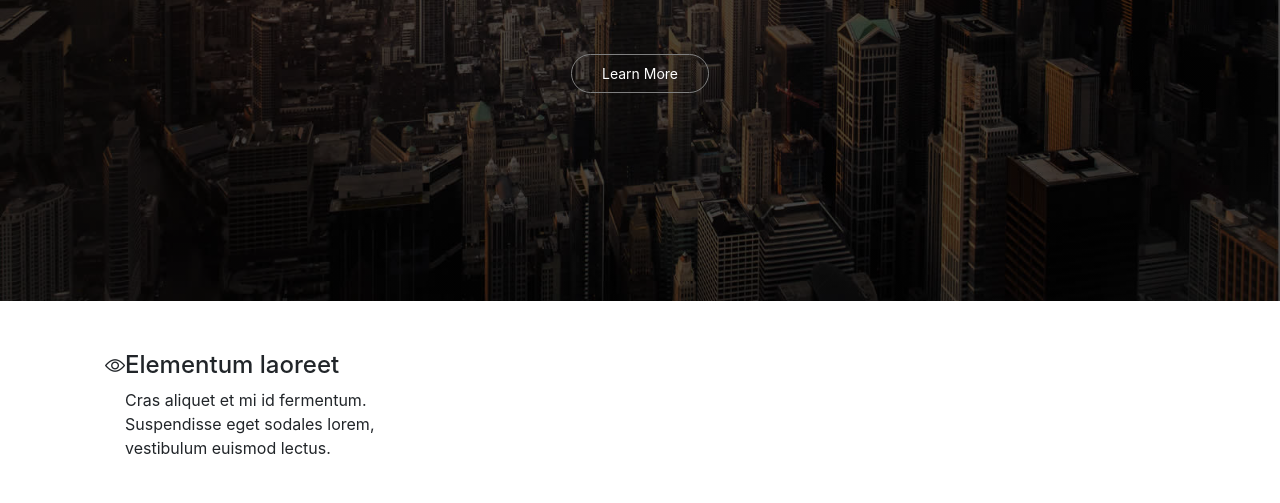
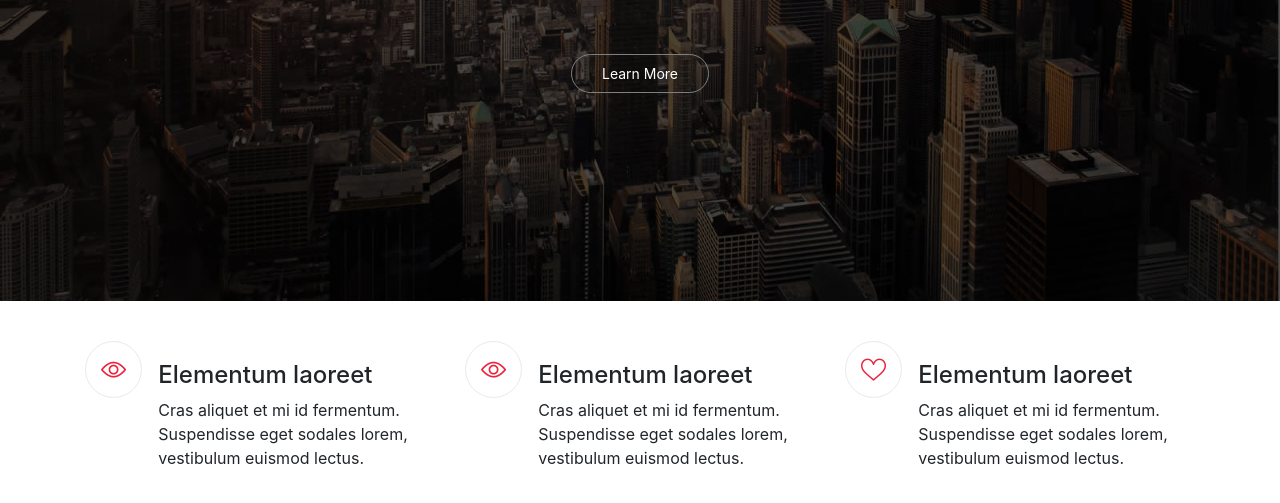
Before and after one commit to eph23/classproject2, a plain HTML site: page index.html in a window 1280 px wide. Shown: the part 299-802 px from the top of the page. Drawn offline with Linux system fonts and the light colour scheme.

Commit message:
Services

```diff
--- a/assets/style.css
+++ b/assets/style.css
@@ -59,3 +59,16 @@ body {
   padding: 50px 0;
   background: #fff;
 }
+
+.services-card__icon-item::before {
+  margin-left: 0;
+  font-size: 25px;
+  padding: 15px;
+  border-radius: 50%;
+  color: var(--main-color);
+  border: 1px solid#eaeaea;
+}
+
+.services-card__text-container {
+    padding: 10px;
+}
--- a/index.html
+++ b/index.html
@@ -54,10 +54,10 @@
     <section class="section-services">
       <div class="container">
         <div class="row">
-          <!-- Card 1 -->
-          <div class="col-lg-4">
-            <div class="services-card d-flex">
-              <div class="services-card__icon-container">
+          <!-- Card -->
+          <!-- <div class="col-lg-4">
+            <div class="services-card d-flex justify-content-center">
+              <div class="services-card__icon-container mr-3">
                 <i class="flaticon-view services-card__icon-item"></i>
               </div>
               <div class="services-card__text-container">
@@ -72,12 +72,94 @@
                 </div>
               </div>
             </div>
+          </div> -->
+          <!-- Card -->
+
+          <!-- Card 1 -->
+          <div class="col-lg-4">
+              <div class="services-card">
+                <div class="row">
+                    <div class="col-lg-2">
+                        <div class="services-card__icon-container">
+                            <i class="flaticon-view services-card__icon-item"></i>
+                        </div>
+                    </div>
+                    <div class="col-lg-10">
+                        <div class="services-card__text-container">
+                            <div class="services-card__title-container">
+                                <h4 class="heading-lvl-quaternary">Elementum laoreet</h4>
+                            </div>
+                            <div class="services-card__body-container">
+                                <p class="para">
+                                    Cras aliquet et mi id fermentum. Suspendisse eget sodales
+                                    lorem, vestibulum euismod lectus.
+                                </p>
+                            </div>
+                        </div>
+                    </div>
+                </div>
+              </div>
           </div>
           <!-- Card 1 -->
+          <!-- Card 2 -->
+          <div class="col-lg-4">
+              <div class="services-card">
+                <div class="row">
+                    <div class="col-lg-2">
+                        <div class="services-card__icon-container">
+                            <i class="flaticon-view services-card__icon-item"></i>
+                        </div>
+                    </div>
+                    <div class="col-lg-10">
+                        <div class="services-card__text-container">
+                            <div class="services-card__title-container">
+                                <h4 class="heading-lvl-quaternary">Elementum laoreet</h4>
+                            </div>
+                            <div class="services-card__body-container">
+                                <p class="para">
+                                    Cras aliquet et mi id fermentum. Suspendisse eget sodales
+                                    lorem, vestibulum euismod lectus.
+                                </p>
+                            </div>
+                        </div>
+                    </div>
+                </div>
+              </div>
+          </div>
+          <!-- Card 2 -->
+          <!-- Card 3 -->
+          <div class="col-lg-4">
+              <div class="services-card">
+                <div class="row">
+                    <div class="col-lg-2">
+                        <div class="services-card__icon-container">
+                            <i class="flaticon-like services-card__icon-item"></i>
+                        </div>
+                    </div>
+                    <div class="col-lg-10">
+                        <div class="services-card__text-container">
+                            <div class="services-card__title-container">
+                                <h4 class="heading-lvl-quaternary">Elementum laoreet</h4>
+                            </div>
+                            <div class="services-card__body-container">
+                                <p class="para">
+                                    Cras aliquet et mi id fermentum. Suspendisse eget sodales
+                                    lorem, vestibulum euismod lectus.
+                                </p>
+                            </div>
+                        </div>
+                    </div>
+                </div>
+              </div>
+          </div>
+          <!-- Card 3 -->
         </div>
       </div>
     </section>
     <!-- ! !SECTION Services -->
+
+    <!-- ! SECTION WORK -->
+    <!-- ! !SECTION WORK -->
 
     <!-- Bootstrap JS -->
     <script src="./assets/js/bootstrap.js"></script>
```
